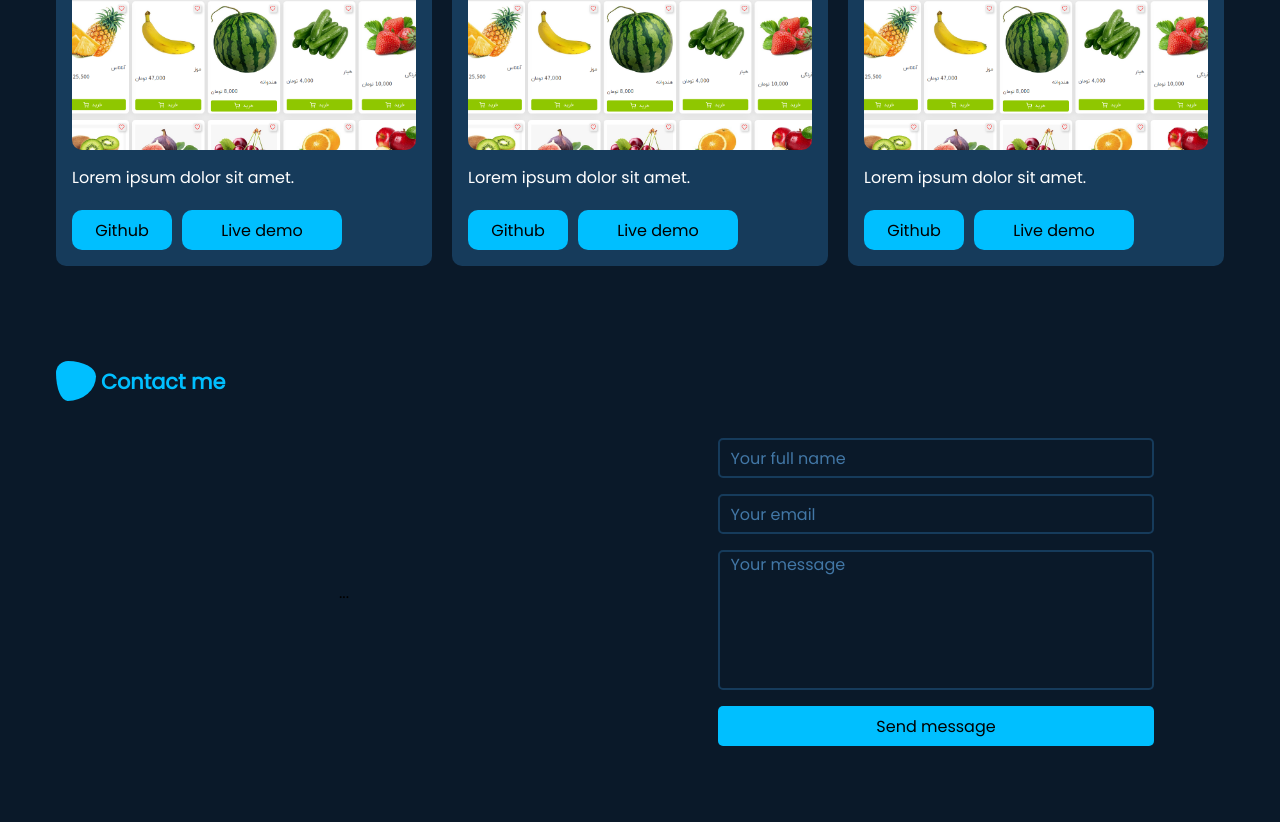
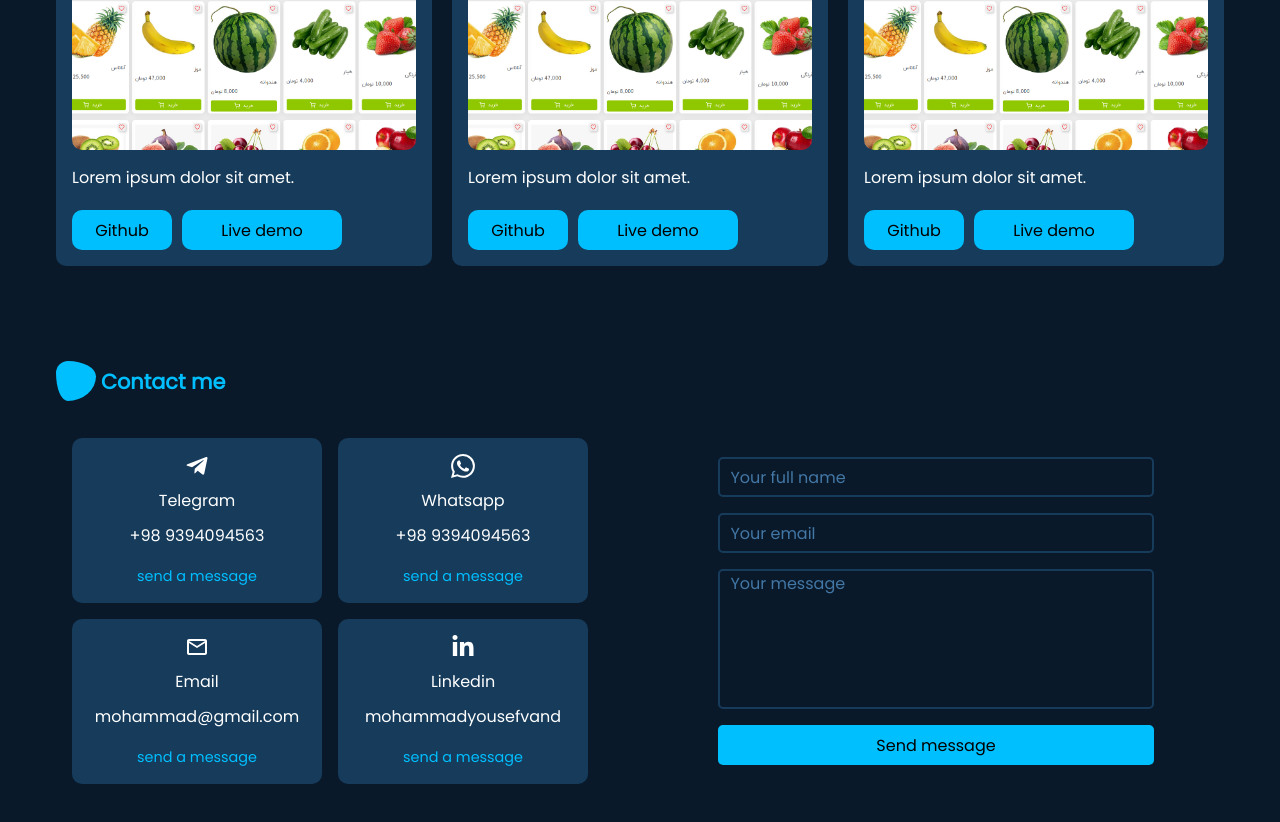
Before and after one commit to mohammadyousefvand/portofolio, a React (Create React App) app: page / in a window 1280 px wide. Shown: the part 1578-2400 px from the top of the page. Built offline with nearby package versions, Linux system fonts and the light colour scheme.

Commit message:
ContactInfoBox: fix ContactInfoBox

```diff
--- a/src/Components/ContactInfoBox/ContactInfoBox.css
+++ b/src/Components/ContactInfoBox/ContactInfoBox.css
@@ -0,0 +1,22 @@
+.info-box-wrapper {
+  width: 250px;
+  flex-direction: column;
+  align-items: center;
+  justify-content: center;
+  gap: 10px;
+  padding: 16px;
+  border-radius: 10px;
+  background-color: var(--box-color);
+  color: #fff;
+}
+
+.info-icon {
+  font-size: 1.5rem;
+}
+
+.info-send {
+  color: var(--secondry-color);
+  cursor: pointer;
+  font-size: .9rem;
+  margin-top: 8px;
+}
--- a/src/Components/ContactInfoBox/ContactInfoBox.jsx
+++ b/src/Components/ContactInfoBox/ContactInfoBox.jsx
@@ -1,11 +1,37 @@
 import React from "react";
 import "./ContactInfoBox.css";
+import { FaTelegramPlane, FaLinkedinIn } from "react-icons/fa";
+import { BsWhatsapp } from "react-icons/bs";
+import { MdOutlineMailOutline } from "react-icons/md";
 
 function ContactInfoBox() {
   return (
-    <div>
-      <span>...</span>
-    </div>
+    <>
+      <div className="info-box-wrapper flex">
+        <FaTelegramPlane className="info-icon" />
+        <span>Telegram</span>
+        <span>+98 9394094563</span>
+        <span className="info-send">send a message</span>
+      </div>
+      <div className="info-box-wrapper flex">
+        <BsWhatsapp className="info-icon" />
+        <span>Whatsapp</span>
+        <span>+98 9394094563</span>
+        <span className="info-send">send a message</span>
+      </div>
+      <div className="info-box-wrapper flex">
+        <MdOutlineMailOutline className="info-icon" />
+        <span>Email</span>
+        <span>mohammad@gmail.com</span>
+        <span className="info-send">send a message</span>
+      </div>
+      <div className="info-box-wrapper flex">
+        <FaLinkedinIn className="info-icon" />
+        <span>Linkedin</span>
+        <span>mohammadyousefvand</span>
+        <span className="info-send">send a message</span>
+      </div>
+    </>
   );
 }
 
--- a/src/index.css
+++ b/src/index.css
@@ -15,6 +15,7 @@
 :root {
   --primary-color: #0a1929;
   --secondry-color: deepskyblue;
+  --box-color: rgb(22, 59, 91);
 }
 
 body {
--- a/src/page/Contact/Contact.css
+++ b/src/page/Contact/Contact.css
@@ -27,12 +27,15 @@
   gap: 16px;
 }
 
-.contact-info-wrapper,
-.contact-field-wrapper {
+.contact-field-wrapper,
+.contact-info-wrapper {
   width: 50%;
   flex-direction: column;
   gap: 16px;
-  align-items: center;
-  justify-content: center;
   padding: 16px;
 }
+
+.contact-info-wrapper {
+  flex-direction: row;
+  flex-wrap: wrap;
+}
--- a/src/page/Contact/Contact.jsx
+++ b/src/page/Contact/Contact.jsx
@@ -1,5 +1,6 @@
 import React from "react";
 import ContactForm from "../../Components/ContactForm/ContactForm";
+import ContactInfoBox from "../../Components/ContactInfoBox/ContactInfoBox";
 import "./Contact.css";
 
 function Contact() {
@@ -8,9 +9,9 @@ function Contact() {
       <span className="contact-title ">Contact me</span>
       <div className="contact-wrapper flex">
         <div className="contact-info-wrapper flex">
-          <span>...</span>
+          <ContactInfoBox />
         </div>
-        <div className="contact-field-wrapper flex">
+        <div className="contact-field-wrapper flex center">
           <ContactForm />
         </div>
       </div>
--- a/src/page/Portfolio/ProjectBox/ProjectBox.css
+++ b/src/page/Portfolio/ProjectBox/ProjectBox.css
@@ -1,5 +1,5 @@
 .project-item {
-  background-color: rgb(22, 59, 91);
+  background-color: var(--box-color);
   padding: 16px;
   border-radius: 10px;
 }
```
